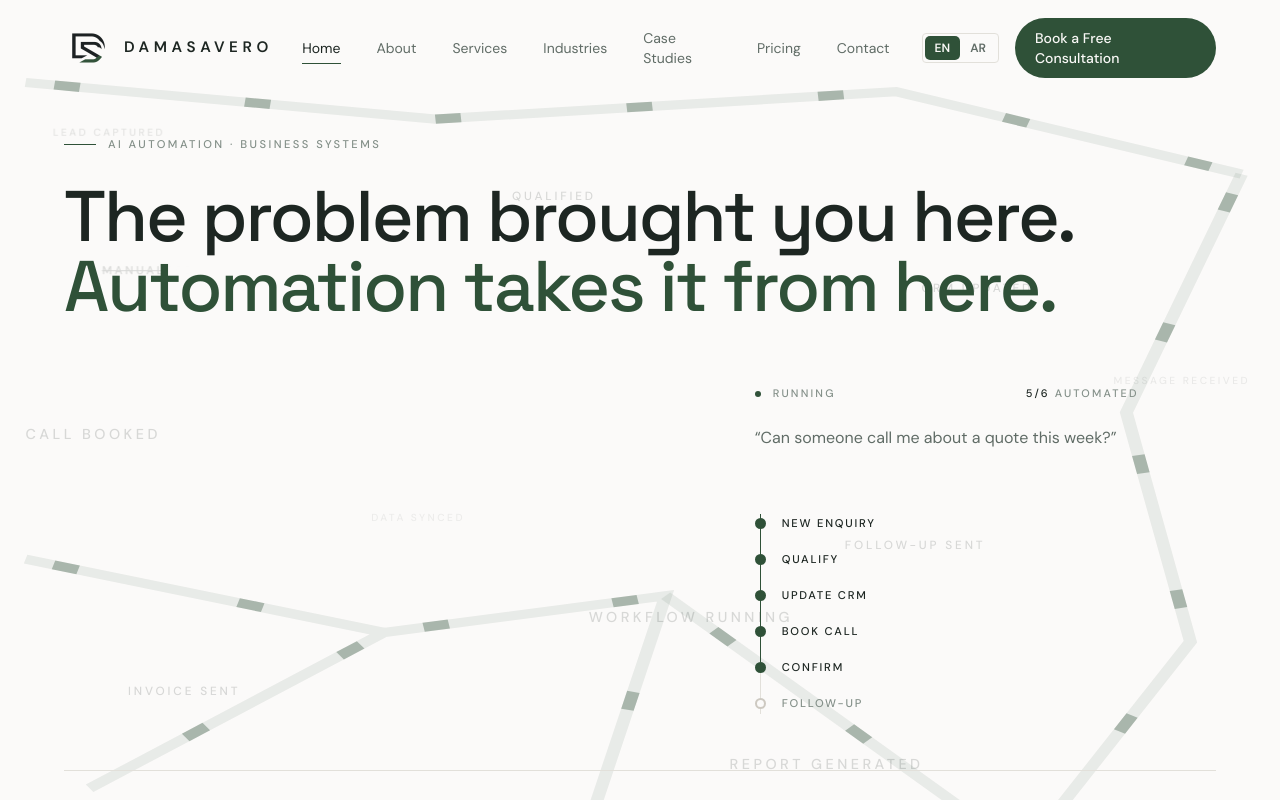
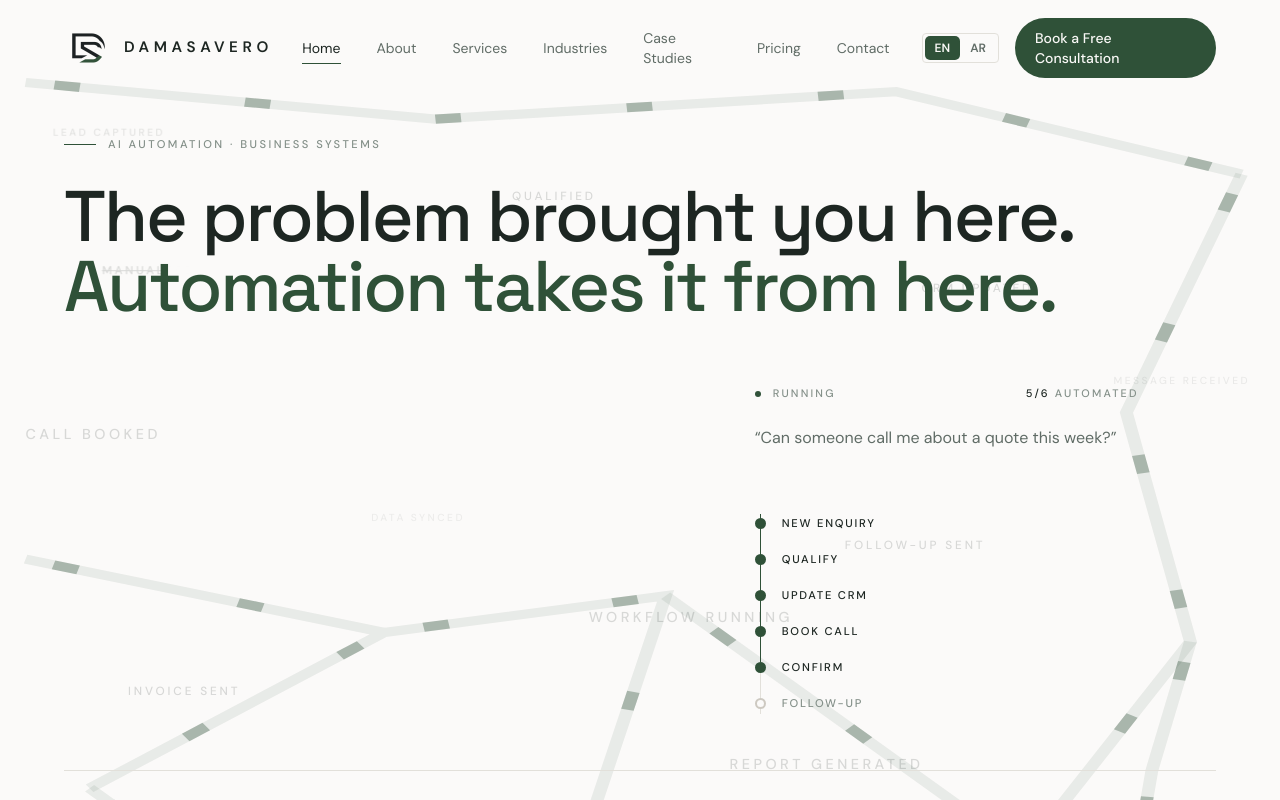
Before and after one commit to Osamatello/osamatelloagency-telloagency, a Next.js app: page / in a window 1280 px wide. Shown: the top 800 px of the page. Built offline with nearby package versions, Linux system fonts and the light colour scheme.

Commit message:
fix: distribute hero routes into integrations

```diff
--- a/components/site/HeroEnvironment.tsx
+++ b/components/site/HeroEnvironment.tsx
@@ -139,7 +139,10 @@ export function HeroEnvironment({ className }: { className?: string }) {
           'M97 19 L88 45 L93 70 L80 93',
           'M2 61 L30 69 L52 65 L46 90 M30 69 L7 86',
           'M80 93 L52 65',
-          'M46 90 L58 95 L72 100 M80 93 L72 100',
+          'M7 86 L14 93 L18 100',
+          'M46 90 V100',
+          'M80 93 L74 97 L72 100',
+          'M93 70 L90 84 L88 100',
         ]}
       />
 
--- a/components/site/home/NetRoute.tsx
+++ b/components/site/home/NetRoute.tsx
@@ -8,14 +8,10 @@ type Variant = 'integrations' | 'capabilities' | 'shift' | 'path' | 'method' | '
 
 const ROUTES: Record<Variant, string[]> = {
   integrations: [
-    'M72 0 V30 L68 36 H58',
-    'M58 36 L53 43 H34',
-    'M58 36 L64 48 H82',
-    'M34 43 L28 54 H15',
-    'M64 48 L59 61 H39',
-    'M15 54 L24 72 H57 L61 80',
-    'M39 61 L46 70 H57',
-    'M61 80 L58 91 V100',
+    'M18 0 L13 5 H6 V30 M6 48 V72 L11 78 V92',
+    'M46 0 V4 L40 8 H28 M4 40 V58 L8 63',
+    'M72 0 V4 L78 8 H96 V36 M96 46 V66 L91 72',
+    'M88 0 L94 6 V28 M98 40 V76 L92 82 V94 L86 100',
   ],
   capabilities: [
     'M58 0 V7 L54 11 H42',
```
